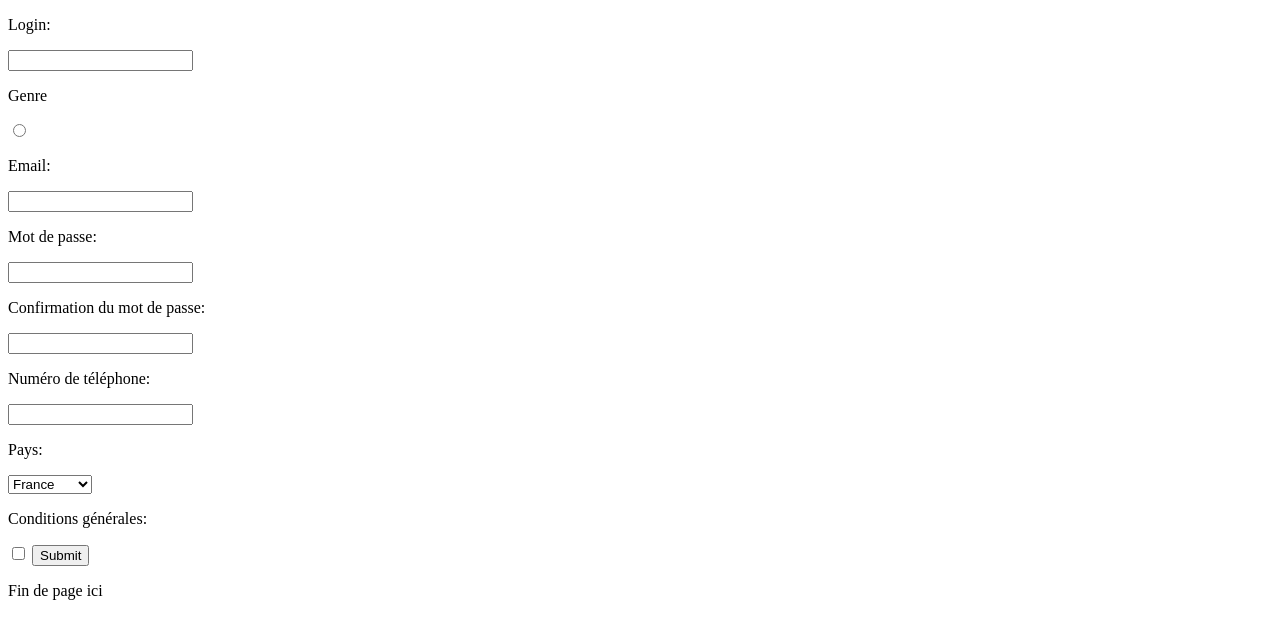
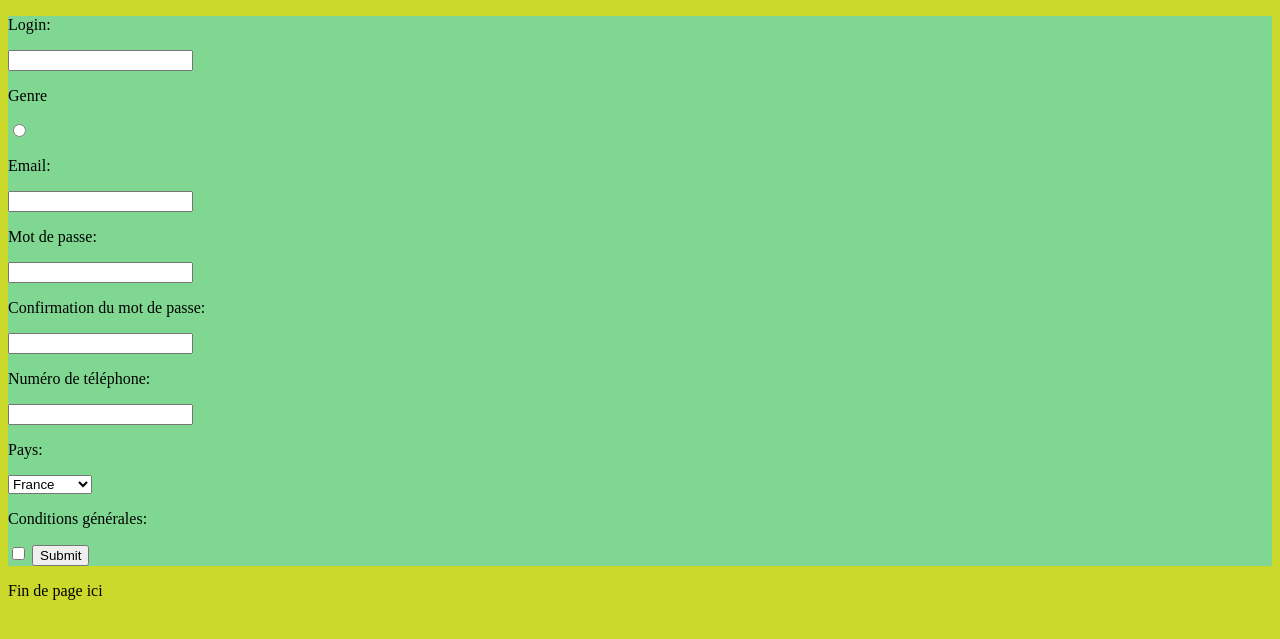
Before and after one commit to AmadeusTdev/BUT-R3.01-SAE, a PHP site: page / in a window 1280 px wide. Shown: the top 639 px of the page. Run offline with PHP 8.4, Linux system fonts and the light colour scheme.

Commit message:
(feat): Better Archi
Ajout du dossier _assets/ pour regrouper les îcones ainsi que les styles des pages

```diff
--- /dev/null
+++ b/SAE/_assets/styles/loginStyle.css
@@ -0,0 +1,7 @@
+body {
+    background-color: #cbda2a;
+}
+
+.form_bg {
+    background-color: #7fd791;
+}
--- a/SAE/modules/views/loginView.php
+++ b/SAE/modules/views/loginView.php
@@ -8,15 +8,15 @@ function end_page() {
 ?>
 
 <!DOCTYPE html>
-<html lang="en">
-    <header>
+<html lang="fr">
+    <head>
         <meta charset="UTF-8">
-        <link rel="stylesheet" href="style.css">
+        <link rel="stylesheet" href="_assets/styles/loginStyle.css">
         <?php start_page(); ?>
-    </header>
+    </head>
     <body>
         <div>
-            <form method='post'>
+            <form method='post' class="form_bg">
                 <p>Login:</p>
                 <input name='form[id]' type="text">
                 <p>Genre</p>
```
Also changed, not shown: SAE/modules/views/style.css (deleted).
